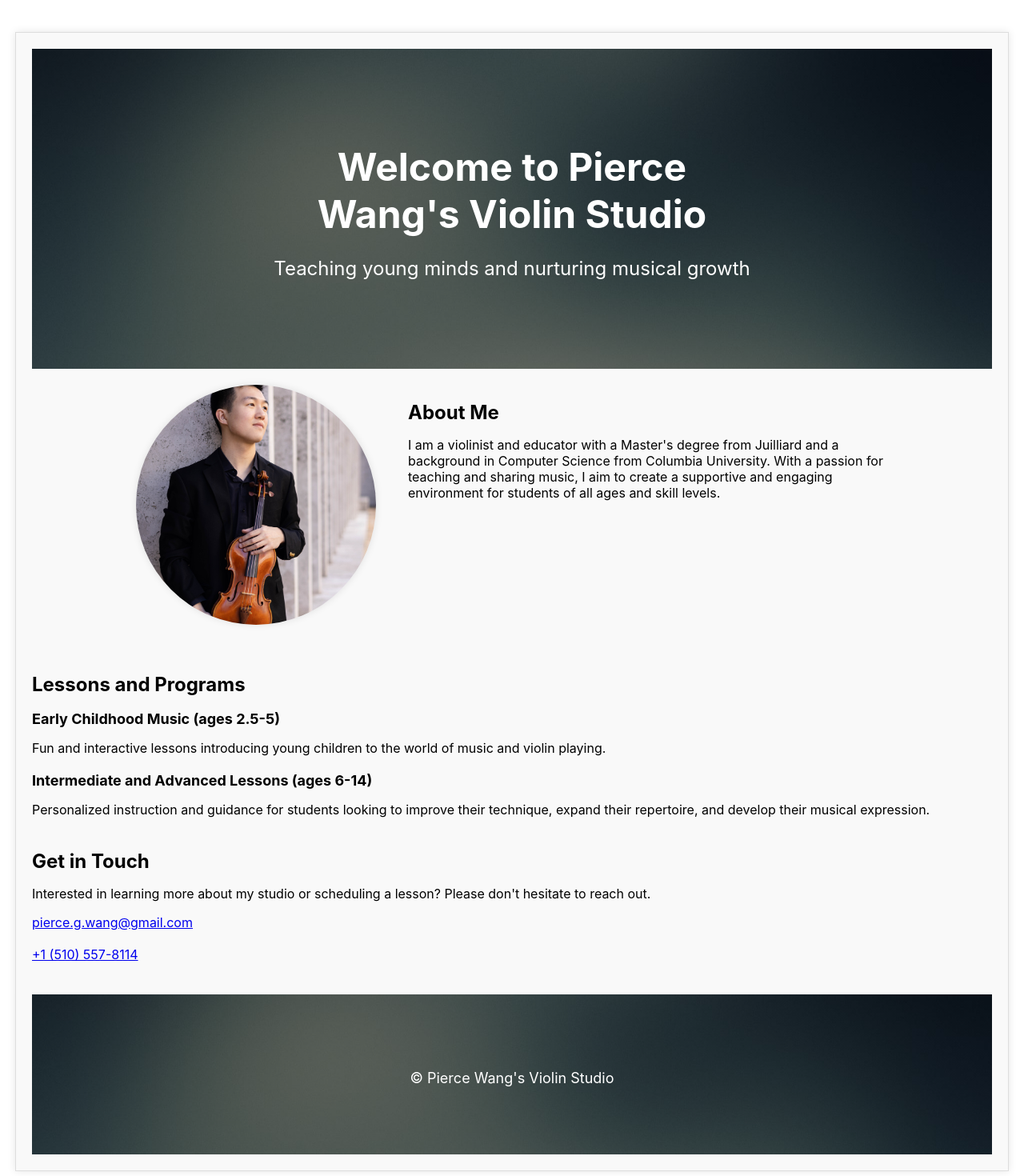
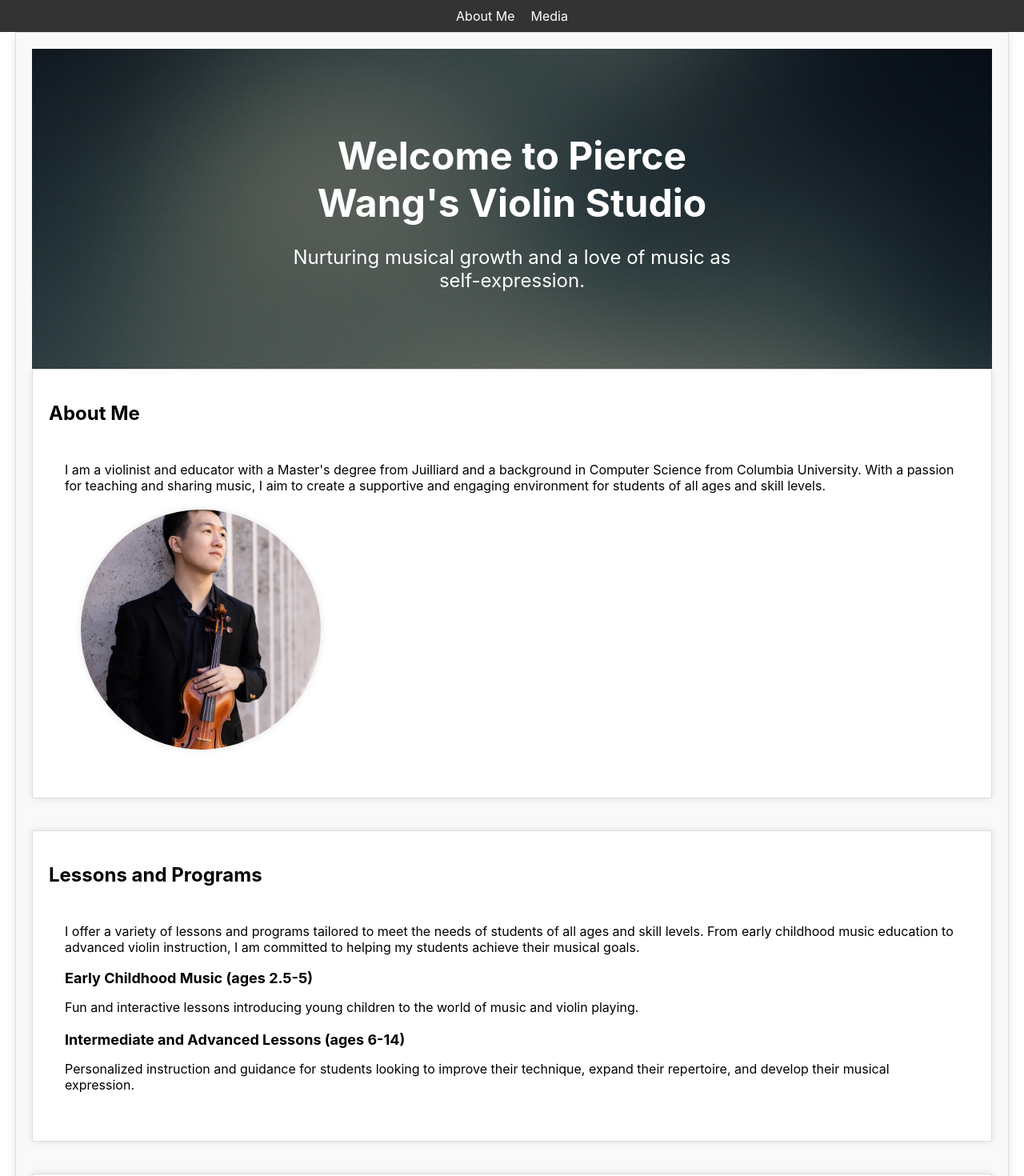
Before and after one commit to piercegwang/grmus653e-landing-page, a React (Create React App) app: page / in a window 1280 px wide. Shown: the top 1470 px of the page at 80% size. Built offline with nearby package versions, Linux system fonts and the light colour scheme.

Commit message:
updated site

```diff
--- a/src/StudioLandingPage.css
+++ b/src/StudioLandingPage.css
@@ -12,7 +12,7 @@
   height: 400px;
   background-size: cover;
   background-position: center;
-  background-image: linear-gradient(to bottom, rgba(0, 0, 0, 0.5), rgba(0, 0, 0, 0.5)), url('images/background_image.jpg');
+  background-image: linear-gradient(to bottom, rgba(0, 0, 0, 0.5), rgba(0, 0, 0, 0.5)), url('./images/background_image.jpg');
 }
 
 .header-overlay {
@@ -46,11 +46,25 @@
   z-index: -1;
 }
 
-.about {
-  display: flex;
-  flex-wrap: wrap;
-  justify-content: center;
+.about, .services, .contact {
   margin-bottom: 40px;
+}
+
+.about-panel, .lessons-panel, .contact-panel {
+  background-color: #fff;
+  border: 1px solid #ddd;
+  padding: 20px;
+  margin-bottom: 20px;
+  box-shadow: 0 0 10px rgba(0, 0, 0, 0.1);
+}
+
+.about-panel h2, .lessons-panel h2, .contact-panel h2 {
+  font-size: 24px;
+  margin-bottom: 10px;
+}
+
+.about-content, .lessons-content, .contact-content {
+  padding: 20px;
 }
 
 .about-image {
@@ -63,61 +77,33 @@
 }
 
 .about-image img {
-  width: 100%;
-  height: 100%;
+  width: 110%;
+  height: 110%;
   object-fit: cover;
 }
 
-.about-content {
-  width: 600px;
-  margin: 20px;
-}
-
-.about-content h2 {
-  font-size: 24px;
-  margin-bottom: 10px;
-}
-
-.services {
-  margin-bottom: 40px;
-}
-
-.services h2 {
-  font-size: 24px;
-  margin-bottom: 10px;
-}
-
-.services ul {
+.lessons-content ul {
   list-style: none;
   padding: 0;
   margin: 0;
 }
 
-.services li {
+.lessons-content li {
   margin-bottom: 20px;
 }
 
-.services li h3 {
+.lessons-content li h3 {
   font-size: 18px;
   margin-bottom: 10px;
 }
 
-.contact {
-  margin-bottom: 40px;
-}
-
-.contact h2 {
-  font-size: 24px;
-  margin-bottom: 10px;
-}
-
-.contact ul {
+.contact-content ul {
   list-style: none;
   padding: 0;
   margin: 0;
 }
 
-.contact li {
+.contact-content li {
   margin-bottom: 20px;
 }
 
@@ -126,7 +112,7 @@
   height: 200px;
   background-size: cover;
   background-position: center;
-  background-image: linear-gradient(to bottom, rgba(0, 0, 0, 0.5), rgba(0, 0, 0, 0.5)), url('images/background_image.jpg');
+  background-image: linear-gradient(to bottom, rgba(0, 0, 0, 0.5), rgba(0, 0, 0, 0.5)), url('./images/background_image.jpg');
 }
 
 .footer-background {
@@ -155,57 +141,33 @@
   font-size: 18px;
   margin-bottom: 10px;
 }
-
-/* Animations */
-
-.header-overlay {
-  animation: fadeIn 2s;
+.top-nav {
+  position: fixed;
+  top: 0;
+  left: 0;
+  width: 100%;
+  background-color: #333;
+  color: #fff;
+  padding: 10px;
+  text-align: center;
 }
 
-@keyframes fadeIn {
-  from {
-    opacity: 0;
-  }
-  to {
-    opacity: 1;
-  }
+.top-nav ul {
+  list-style: none;
+  margin: 0;
+  padding: 0;
 }
 
-.about-image {
-  animation: scaleUp 2s;
+.top-nav li {
+  display: inline-block;
+  margin-right: 20px;
 }
 
-@keyframes scaleUp {
-  from {
-    transform: scale(0.5);
-  }
-  to {
-    transform: scale(1);
-  }
+.top-nav a {
+  color: #fff;
+  text-decoration: none;
 }
 
-.services li {
-  animation: slideIn 2s;
+.top-nav a:hover {
+  color: #ccc;
 }
-
-@keyframes slideIn {
-  from {
-    transform: translateX(-100%);
-  }
-  to {
-    transform: translateX(0);
-  }
-}
-
-.contact li {
-  animation: slideIn 2s;
-}
-
-@keyframes slideIn {
-  from {
-    transform: translateX(-100%);
-  }
-  to {
-    transform: translateX(0);
-  }
-}
--- a/src/StudioLandingPage.js
+++ b/src/StudioLandingPage.js
@@ -4,26 +4,43 @@
 function StudioLandingPage() {
   return (
     <div className="container">
+      <nav className="top-nav">
+        <ul>
+          <li>
+            <a href="#about">About Me</a>
+          </li>
+          <li>
+            <a href="#media">Media</a>
+          </li>
+        </ul>
+      </nav>
       <header>
         <div className="header-overlay">
           <h1>Welcome to Pierce Wang's Violin Studio</h1>
-          <p>Teaching young minds and nurturing musical growth</p>
+          <p>Nurturing musical growth and a love of music as self-expression.</p>
         </div>
         <div className="header-background" />
       </header>
       <section className="about">
-        <div className="about-image">
-          <img src={require('./images/artist_photo.jpg')} alt="Pierce Wang standing with thumbs in pocket" />
-        </div>
+        <div className="about-panel">
+          <h2>About Me</h2>
           <div className="about-content">
-          <h2>About Me</h2>
             <p>
               I am a violinist and educator with a Master's degree from Juilliard and a background in Computer Science from Columbia University. With a passion for teaching and sharing music, I aim to create a supportive and engaging environment for students of all ages and skill levels.
             </p>
+            <div className="about-image">
+              <img src={require('./images/artist_photo.jpg')} alt="Pierce Wang looking off dreamily to the side." />
+            </div>
+          </div>
         </div>
       </section>
       <section className="services">
+        <div className="lessons-panel">
           <h2>Lessons and Programs</h2>
+          <div className="lessons-content">
+            <p>
+              I offer a variety of lessons and programs tailored to meet the needs of students of all ages and skill levels. From early childhood music education to advanced violin instruction, I am committed to helping my students achieve their musical goals.
+            </p>
             <ul>
               <li>
                 <h3>Early Childhood Music (ages 2.5-5)</h3>
@@ -34,9 +51,13 @@
                 <p>Personalized instruction and guidance for students looking to improve their technique, expand their repertoire, and develop their musical expression.</p>
               </li>
             </ul>
+          </div>
+        </div>
       </section>
       <section className="contact">
+        <div className="contact-panel">
           <h2>Get in Touch</h2>
+          <div className="contact-content">
             <p>
               Interested in learning more about my studio or scheduling a lesson? Please don't hesitate to reach out.
             </p>
@@ -48,6 +69,8 @@
                 <a href="tel:+1 (510) 557-8114">+1 (510) 557-8114</a>
               </li>
             </ul>
+          </div>
+        </div>
       </section>
       <footer>
         <div className="footer-background" />
```
Lines whose indentation alone changed are shown as unchanged.
